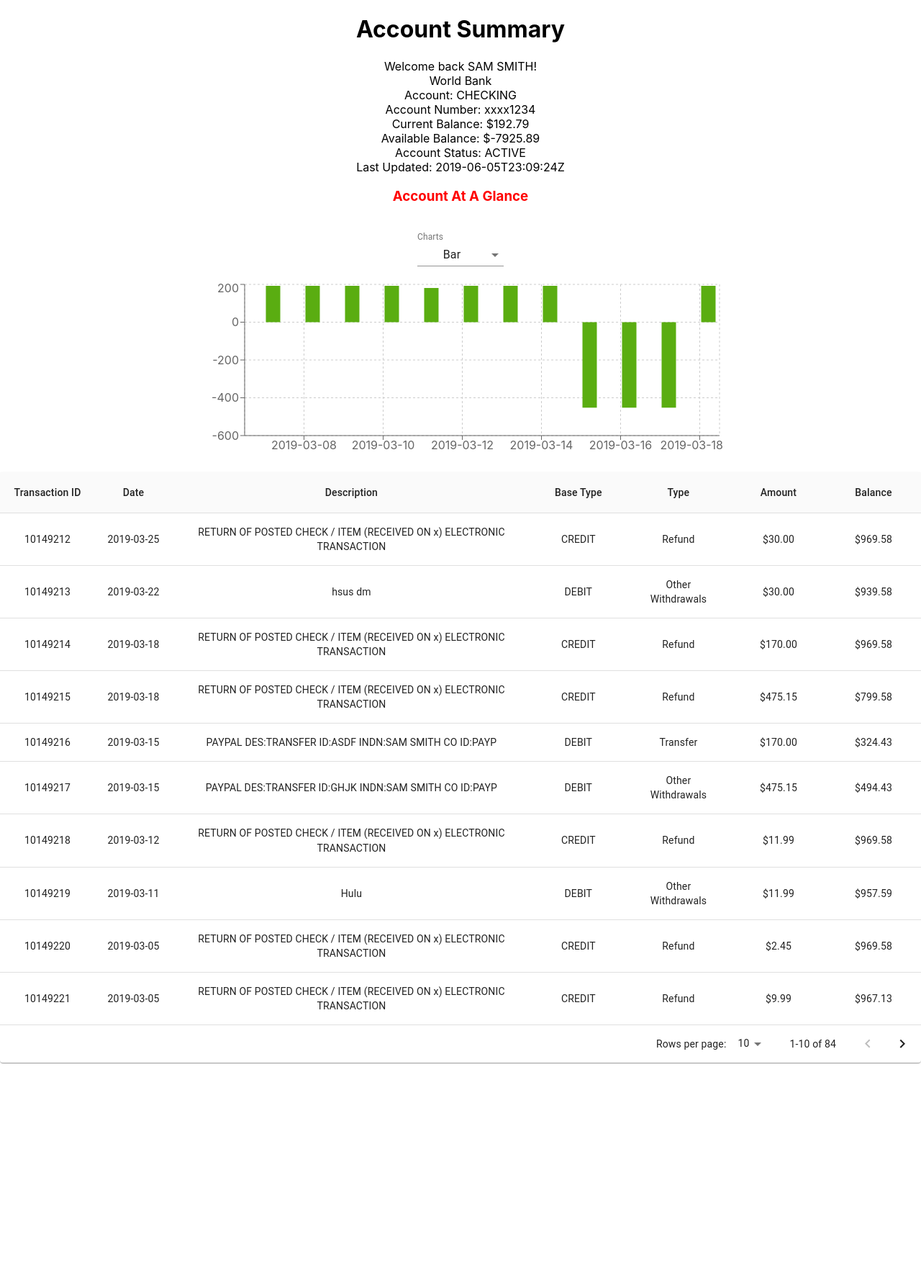
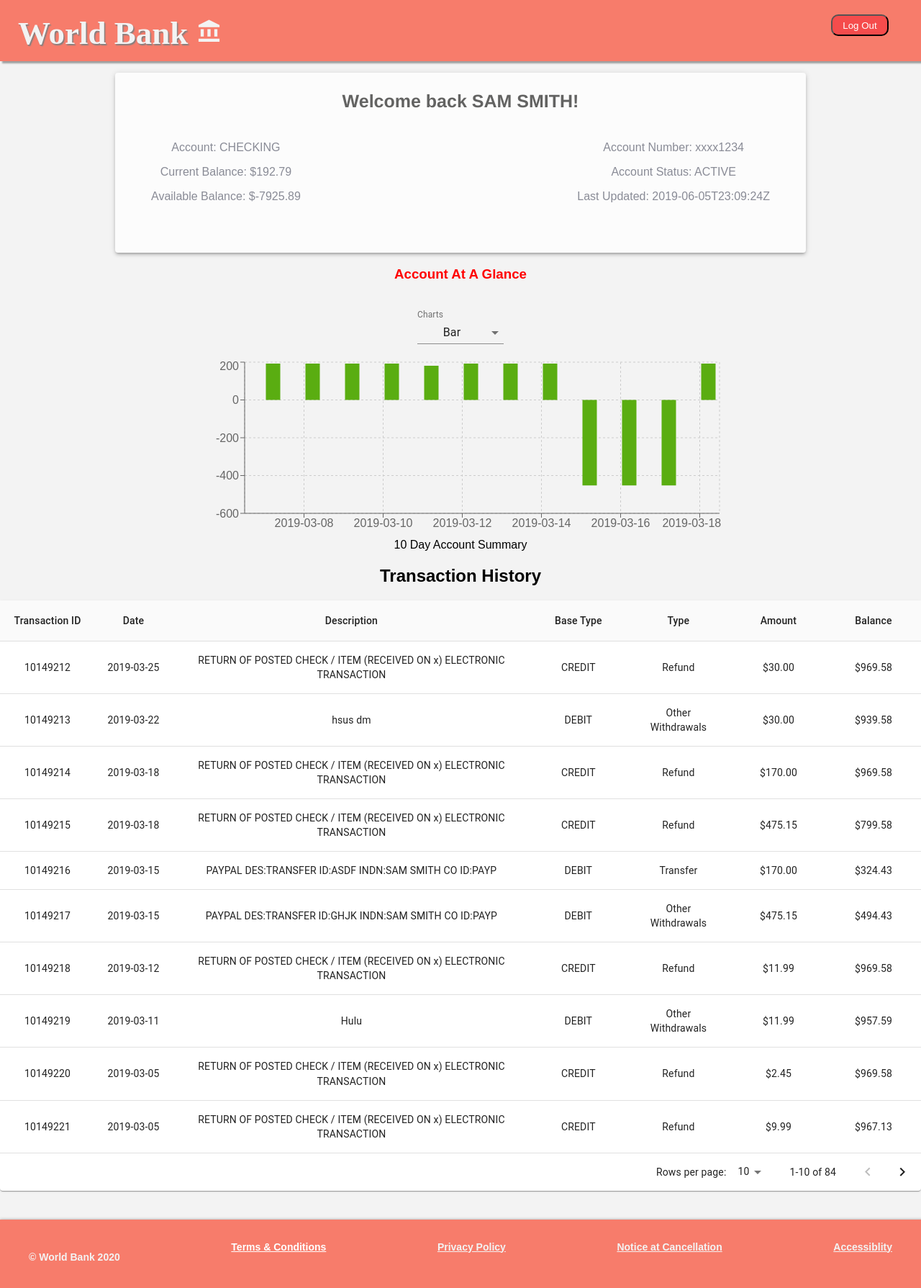
Before and after one commit to asingh120/react_UI-UX, a React (Create React App) app: page / in a window 1280 px wide. Shown: the whole page at 72% size. Before the commit the page ends 1492 px from the top, so only its background shows below. Built offline with nearby package versions, Linux system fonts and the light colour scheme.

Commit message:
added header/footers, updated styling

```diff
--- a/package.json
+++ b/package.json
@@ -4,13 +4,16 @@
   "private": true,
   "dependencies": {
     "@material-ui/core": "^4.9.2",
+    "@material-ui/icons": "^4.9.1",
     "@testing-library/jest-dom": "^4.2.4",
     "@testing-library/react": "^9.4.0",
     "@testing-library/user-event": "^7.2.1",
     "intl": "^1.2.5",
+    "radium": "^0.26.0",
     "react": "^16.12.0",
     "react-dom": "^16.12.0",
     "react-flexbox-grid": "^2.1.2",
+    "react-router-dom": "^5.1.2",
     "react-scripts": "3.3.1",
     "recharts": "^2.0.0-beta.1"
   },
--- a/src/App.css
+++ b/src/App.css
@@ -1,5 +1,7 @@
 .App {
   text-align: center;
+  font-family: Arial, Helvetica, sans-serif;
+  background-color: #f3f3f3;
 }
 
 .App-logo {
@@ -7,14 +9,8 @@
   pointer-events: none;
 }
 
-@media (prefers-reduced-motion: no-preference) {
-  .App-logo {
-    animation: App-logo-spin infinite 20s linear;
-  }
-}
-
 .App-header {
-  background-color: #282c34;
+  background-color: #f3f3f3;
   min-height: 100vh;
   display: flex;
   flex-direction: column;
@@ -36,3 +32,9 @@
     transform: rotate(360deg);
   }
 }
+
+@media only screen and (max-width: 1200px) {
+  body {
+    background-color: #f3f3f3;
+  }
+}
--- a/src/App.js
+++ b/src/App.js
@@ -1,13 +1,15 @@
 import React from "react";
 import Chart from "./Components/Chart";
 import StickyHeadTable from "./Components/Table";
+import AccountInfo from "./Components/AccountInfo";
+import Header from "./Components/Header";
+import Footer from "./Components/Footer";
 import "./App.css";
-import AccountInfo from "./Components/AccountInfo";
 
 const App = () => {
   return (
     <div className="App">
-      <h1>Account Summary</h1>
+      <Header />
       <div>
         <p>
           <AccountInfo />
@@ -16,6 +18,7 @@ const App = () => {
         <p>
           <StickyHeadTable />
         </p>
+        <Footer />
       </div>
     </div>
   );
--- a/src/Components/AccountInfo.js
+++ b/src/Components/AccountInfo.js
@@ -1,9 +1,10 @@
 import React from "react";
 import TransactionData from "../Data/data.json";
+import { makeStyles } from "@material-ui/core/styles";
+import Paper from "@material-ui/core/Paper";
 
 const account = TransactionData.accounts.account[0];
 
-const bankName = account.accountName;
 const accountName = account.displayedName;
 const accountType = account.accountType;
 const currentBalance = account.currentBalance.amount;
@@ -12,17 +13,60 @@ const availableBalance = account.availableBalance.amount;
 const isActive = account.accountStatus;
 const lastUpdated = account.lastUpdated;
 
+const useStyles = makeStyles(theme => ({
+  root: {
+    display: "flex",
+    justifyContent: "space-between",
+    flexWrap: "wrap",
+    flexDirection: "row",
+    "& > *": {
+      // margin: theme.spacing(1),
+      // width: theme.spacing(200),
+      // height: theme.spacing(50)
+      margin: "auto",
+      background: "#fcfcfc",
+      width: "75%",
+      height: 250,
+      justifyContent: "center",
+      fontFamily: "Arial",
+      color: "#898b96",
+      fontWeight: "400"
+    }
+  },
+  container: {
+    display: "flex",
+    justifyContent: "space-between",
+    flexDirection: "row",
+    marginLeft: "50px",
+    marginRight: "50px"
+  },
+  heading: {
+    fontFamily: "Helvetica",
+    fontSize: 25,
+    color: "#636362",
+    fontWeight: "600"
+  }
+}));
+
 const AccountInfo = () => {
+  const classes = useStyles();
   return (
-    <div>
-      <div>Welcome back {accountName}!</div>
-      <div>{bankName}</div>
-      <div>Account: {accountType}</div>
-      <div>Account Number: {accountNumber}</div>
-      <div>Current Balance: ${currentBalance}</div>
-      <div>Available Balance: ${availableBalance}</div>
-      <div>Account Status: {isActive}</div>
-      <div>Last Updated: {lastUpdated}</div>
+    <div className={classes.root}>
+      <Paper elevation={3}>
+        <p className={classes.heading}>Welcome back {accountName}!</p>
+        <div className={classes.container}>
+          <div>
+            <p>Account: {accountType}</p>
+            <p>Current Balance: ${currentBalance}</p>
+            <p>Available Balance: ${availableBalance}</p>
+          </div>
+          <div>
+            <p>Account Number: {accountNumber}</p>
+            <p>Account Status: {isActive}</p>
+            <p>Last Updated: {lastUpdated}</p>
+          </div>
+        </div>
+      </Paper>
     </div>
   );
 };
--- /dev/null
+++ b/src/Components/Footer.js
@@ -0,0 +1,43 @@
+import React from "react";
+
+const footerStyles = {
+  display: "flex",
+  justifyContent: "space-between",
+  width: "auto",
+  marginTop: 40,
+  marginLeft: "auto",
+  marginRight: "auto",
+  paddingLeft: 40,
+  paddingTop: 30,
+  paddingRight: 40,
+  fontFamily: "Arial",
+  fontWeight: "600",
+  color: "#f3f3f3",
+  height: 65,
+  background: "#f77c6b",
+  fontSize: 14,
+  boxShadow: "4px 4px 4px 4px #9E9E9E",
+  textShadow: "1.5px 1.5px 1.5px 1.5px grey"
+};
+
+const Footer = () => {
+  return (
+    <div style={footerStyles}>
+      <p>&copy; World Bank 2020</p>
+      <a href={"https://www.betterfin.com"} style={{ color: "white" }}>
+        Terms & Conditions
+      </a>
+      <a href={"https://www.betterfin.com"} style={{ color: "#f3f3f3" }}>
+        Privacy Policy
+      </a>
+      <a href={"https://www.betterfin.com"} style={{ color: "#f3f3f3" }}>
+        Notice at Cancellation
+      </a>
+      <a href={"https://www.betterfin.com"} style={{ color: "#f3f3f3" }}>
+        Accessiblity
+      </a>
+    </div>
+  );
+};
+
+export default Footer;
--- /dev/null
+++ b/src/Components/Header.js
@@ -0,0 +1,53 @@
+import React from "react";
+import AccountBalanceIcon from "@material-ui/icons/AccountBalance";
+import TransactionData from "../Data/data.json";
+
+const account = TransactionData.accounts.account[0];
+
+const headerStyles = {
+  display: "flex",
+  justifyContent: "space-between",
+  width: "auto",
+  marginLeft: "auto",
+  marginRight: "auto",
+  paddingLeft: 25,
+  paddingTop: 20,
+  paddingRight: 25,
+  fontFamily: "Nobel",
+  fontWeight: "bold",
+  color: "#f3f3f3",
+  height: 65,
+  background: "#f77c6b",
+  fontSize: 45,
+  boxShadow: "3px 3px 2px #9E9E9E",
+  textShadow: "1.5px 1.5px 1.5px grey"
+};
+
+const buttonStyle = {
+  height: "30px",
+  width: "80px",
+  marginRight: "20px",
+  display: "table-cell",
+  background: "#f54c4c",
+  borderRadius: 10,
+  color: "white"
+};
+
+const diamond = function(val) {
+  return val + " &middot;";
+};
+
+const Header = () => {
+  return (
+    <div style={headerStyles}>
+      <div>
+        {account.accountName} {diamond}
+        <AccountBalanceIcon fontSize="large" />
+      </div>
+
+      <button style={buttonStyle}>Log Out</button>
+    </div>
+  );
+};
+
+export default Header;
--- a/src/Components/chart.js
+++ b/src/Components/chart.js
@@ -32,7 +32,8 @@ const useStyles = makeStyles({
   graphWrapper: {
     width: "100%",
     justifyContent: "center",
-    display: "flex"
+    display: "flex",
+    margin: "auto"
   }
 });
 
@@ -75,6 +76,7 @@ const Chart = () => {
   const renderGraph = () => {
     if (graph === "line") {
       return (
+        <div>
           <LineChart
             width={730}
             height={250}
@@ -88,10 +90,18 @@ const Chart = () => {
             <Line type="monotone" dataKey="month" stroke="#8884d8" />
             <Line type="monotone" dataKey="amount" stroke="#82ca9d" />
           </LineChart>
+          <div>Average Monthly Balance</div>
+        </div>
       );
     } else if (graph === "radar") {
       return (
-        <RadarChart outerRadius={90} width={730} height={250} data={weekFinal}>
+        <div>
+          <RadarChart
+            outerRadius={90}
+            width={730}
+            height={250}
+            data={weekFinal}
+          >
             <PolarGrid />
             <PolarAngleAxis dataKey="day" />
             <PolarRadiusAxis angle={30} domain={[0, 150]} />
@@ -103,9 +113,12 @@ const Chart = () => {
               fillOpacity={0.6}
             />
           </RadarChart>
+          <div>Average Daily Balance</div>
+        </div>
       );
     } else {
       return (
+        <div>
           <BarChart width={730} height={250} data={final}>
             <CartesianGrid strokeDasharray="3 3" />
             <XAxis dataKey="date" />
@@ -114,6 +127,8 @@ const Chart = () => {
             <Bar dataKey="date" fill="#8884d8" />
             <Bar dataKey="amount" fill="#5aad11" />
           </BarChart>
+          <div>10 Day Account Summary</div>
+        </div>
       );
     }
   };
--- a/src/Components/table.js
+++ b/src/Components/table.js
@@ -1,5 +1,5 @@
 import React from "react";
-import TxData from "../Data/data.json";
+import TransactionData from "../Data/data.json";
 import {
   makeStyles,
   Paper,
@@ -9,10 +9,12 @@ import {
   TableContainer,
   TableHead,
   TablePagination,
-  TableRow
+  TableRow,
+  Grid
 } from "@material-ui/core";
+import "../App.css";
 
-const txs = TxData.trxs.transactions;
+const txs = TransactionData.trxs.transactions;
 
 const columns = [
   {
@@ -101,9 +103,10 @@ for (let i = 0; i < txs.length; i++) {
 const useStyles = makeStyles({
   root: {
     // width: "100%",
-    // fontFamily: "Apercu"
+    // fontFamily: "Apercu",
   },
   container: {
+    marginRight: "200"
     // maxHeight: 500
   }
 });
@@ -123,7 +126,9 @@ const StickyHeadTable = () => {
   };
 
   return (
-    <div>
+    <div className="table">
+      <h2>Transaction History</h2>
+      <Grid>
         <Paper className={classes.root}>
           <TableContainer className={classes.container}>
             <Table stickyHeader aria-label="sticky table">
@@ -145,7 +150,12 @@ const StickyHeadTable = () => {
                   .slice(page * rowsPerPage, page * rowsPerPage + rowsPerPage)
                   .map(row => {
                     return (
-                    <TableRow hover role="checkbox" tabIndex={-1} key={row.id}>
+                      <TableRow
+                        hover
+                        role="checkbox"
+                        tabIndex={-1}
+                        key={row.id}
+                      >
                         {columns.map(column => {
                           const value = row[column.id];
                           return (
@@ -172,6 +182,7 @@ const StickyHeadTable = () => {
             onChangeRowsPerPage={handleChangeRowsPerPage}
           />
         </Paper>
+      </Grid>
     </div>
   );
 };
```
Also changed, not shown: 1 other file (tests, documents, lock files or other folders). Lines whose indentation alone changed are shown as unchanged.
